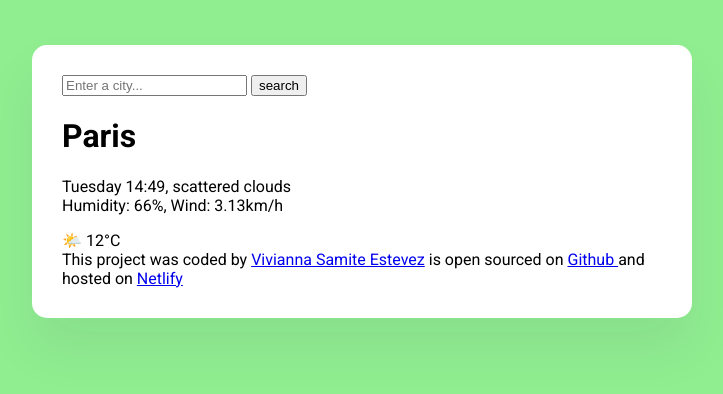
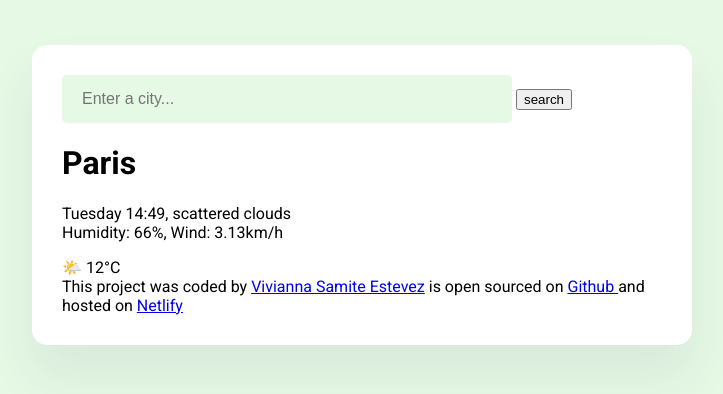
Before and after one commit to Vivianna12/final-project-weather-app, a plain HTML site: page index.html in a window 1280 px wide. Shown: the whole page, without its empty margins (278-1001 px from the left). Drawn offline with Linux system fonts and the light colour scheme.

Commit message:
updated the classes on the form and the search input text box

```diff
--- a/index.html
+++ b/index.html
@@ -15,9 +15,14 @@
   <body>
     <div class="weather-app">
       <header>
-        <form>
-          <input type="search" placeholder="Enter a city..." required />
-          <input type="submit" value="search" />
+        <form class="search-form">
+          <input
+            type="search"
+            placeholder="Enter a city..."
+            required
+            class="search-form-input"
+          />
+          <input type="submit" value="search" class="search-form-button" />
         </form>
       </header>
       <main>
--- a/src/style.css
+++ b/src/style.css
@@ -1,5 +1,5 @@
 body {
-  background-color: lightgreen;
+  background-color: rgb(229, 249, 229);
   font-family: "Roboto", sans-serif;
 }
 .weather-app {
@@ -10,3 +10,11 @@ body {
   padding: 30px;
   box-shadow: 0 30px 50px rgba(65, 50, 100, 0.08);
 }
+.search-form-input {
+  background-color: rgb(229, 249, 229);
+  border: none;
+  border-radius: 5px;
+  width: 75%;
+  padding: 15px 20px;
+  font-size: 16px;
+}
```
